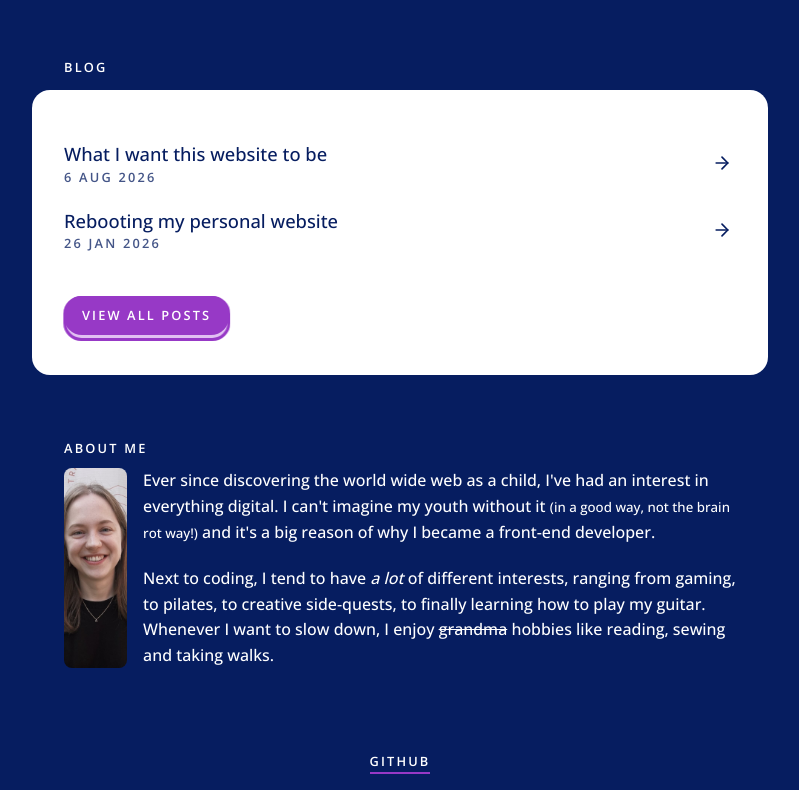
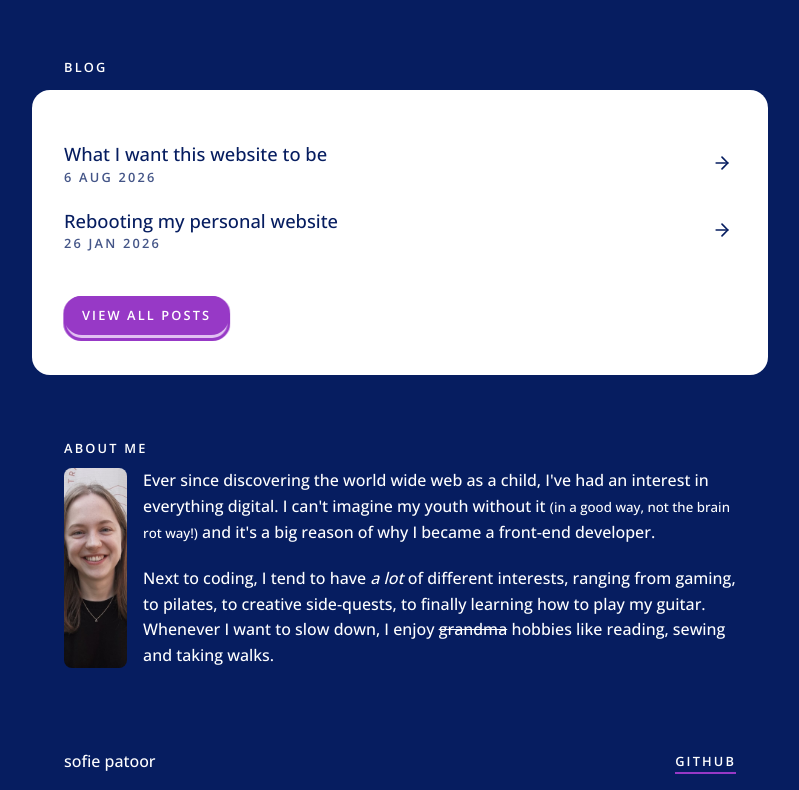
Before and after one commit to sofiepatoor/portfolio, an Astro site: page / in a window 1280 px wide. Shown: the part 336-1126 px from the top of the page, without its empty margins (240-1039 px from the left). Built offline with nearby package versions, Linux system fonts and the light colour scheme; Astro itself is replaced by a stand-in of ours; a web font is replaced by a local one.

Commit message:
add: h-card in footer

```diff
--- a/src/components/Footer.astro
+++ b/src/components/Footer.astro
@@ -1,10 +1,11 @@
 ---
-
+import HCard from "./HCard.astro";
 ---
 
 <footer>
   <div class="container">
     <address>
+      <HCard hideAvatar={true} />
       <a href="https://github.com/sofiepatoor" class="caption-link" target="_blank" rel="me">
         Github
         <span class="vh">(opens in new tab)</span>
@@ -22,7 +23,7 @@
   address {
     font-style: normal;
     display: flex;
-    justify-content: center;
+    justify-content: space-between;
     gap: var(--space-md);
   }
 
--- a/src/components/HCard.astro
+++ b/src/components/HCard.astro
@@ -4,8 +4,8 @@ import avatarImg from '../assets/sofie-avatar.jpg';
 const { hideAvatar = false, asAuthor = true } = Astro.props;
 ---
 
-<a class:list={['h-card', { 'p-author': asAuthor }]} href="https://www.sofiepatoor.be">
-  <span class="p-name">sofie</span>
+<a class:list={['h-card u-url u-uid', { 'p-author': asAuthor }]} href="https://www.sofiepatoor.be">
+  <span class="p-name">Sofie Patoor</span>
   <img src={avatarImg.src} alt="Sofie's avatar" width="24" height="24" class={hideAvatar ? 'vh' : ''}>
 </a>
 
@@ -17,6 +17,10 @@ const { hideAvatar = false, asAuthor = true } = Astro.props;
   }
 
   span {
+    text-transform: lowercase;
+  }
+
+  a {
     text-decoration: none;
 
     &:hover,
```
